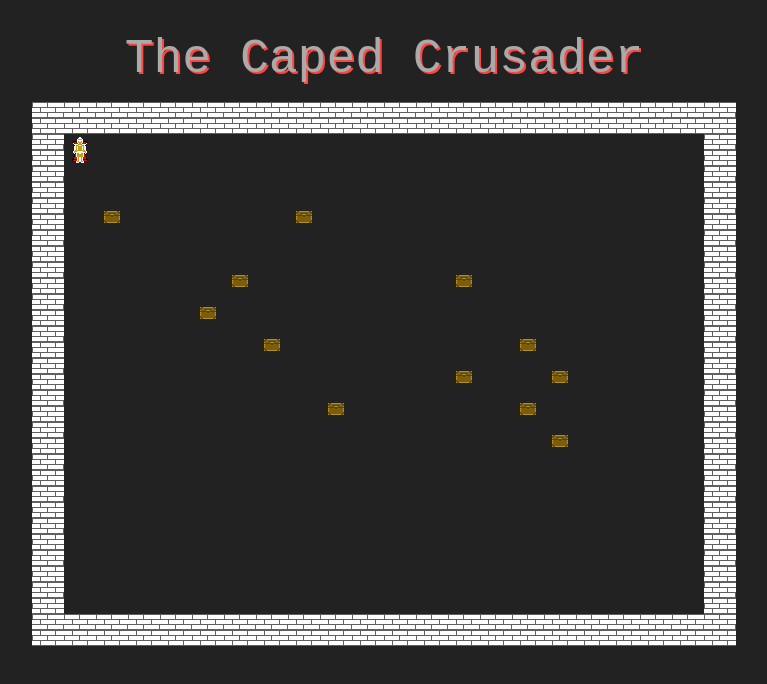
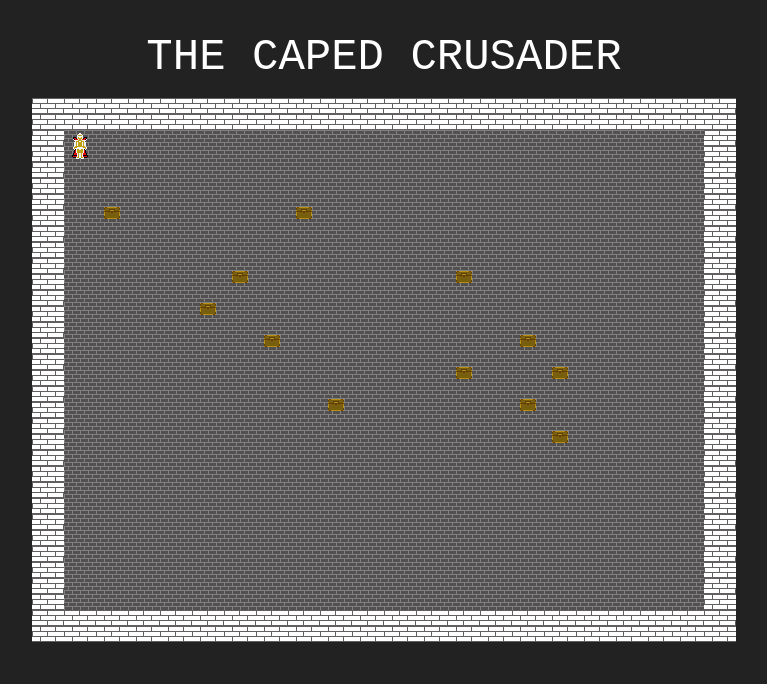
Before and after one commit to alexbykoff/13, a website built with webpack: page index.html in a window 1280 px wide. Shown: the whole page, without its empty margins (256-1023 px from the left). Built offline with nearby package versions, Linux system fonts and the light colour scheme.

Commit message:
add global room bg

```diff
--- a/index.html
+++ b/index.html
@@ -5,7 +5,7 @@
         <title>There goes title for the game</title>
     </head>
     <body>
-    <div class="title">The Caped Crusader</div>
+    <div class="title">THE CAPED CRUSADER</div>
         <div class="level-wrapper"></div>
     </body>
 </html>
--- a/styles/styles.css
+++ b/styles/styles.css
@@ -1,13 +1,17 @@
-body {
+body, html {
     margin: 0;
     padding: 0;
     background-color: #222;
     font-family: "Courier New", Courier, monospace;
+    width:100%;
+    height:100%;
+    overflow-y: hidden;
 }
 
 .level-wrapper {
     margin: 1rem auto 1rem;
     line-height: 0;
+    background-image: url("../images/floor.png");
 }
 
 .level-cell {
@@ -32,9 +36,8 @@ body {
 
 .title {
     margin-top: 2rem;
-    font-size: 3rem;
-    color: #aaa;
+    font-size: 2.75rem;
+    color: #fff;
     font-weight: lighter;
     text-align: center;
-    text-shadow: 2px 2px 0px rgba(255, 69, 62, 1);
 }
```
Also changed, not shown: images/floor.png (added).
